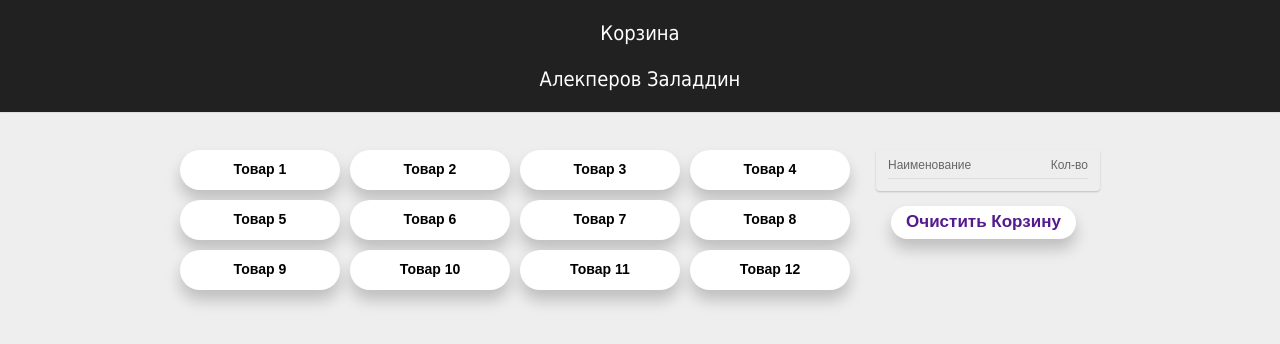
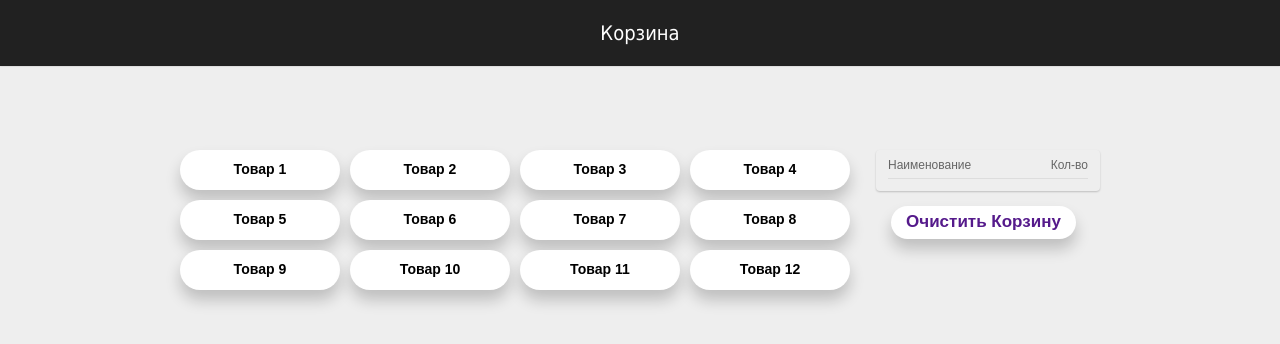
Before and after one commit to Zaladdin/korzina, a plain HTML site: page index.html in a window 1280 px wide. Drawn offline with nearby package versions, Linux system fonts and the light colour scheme.

Commit message:
Update index.html

```diff
--- a/index.html
+++ b/index.html
@@ -13,7 +13,7 @@
 
 <header>
 	<p>Корзина</p>
-	<p>Алекперов Заладдин </p>
+
 </header>
 
 
```
